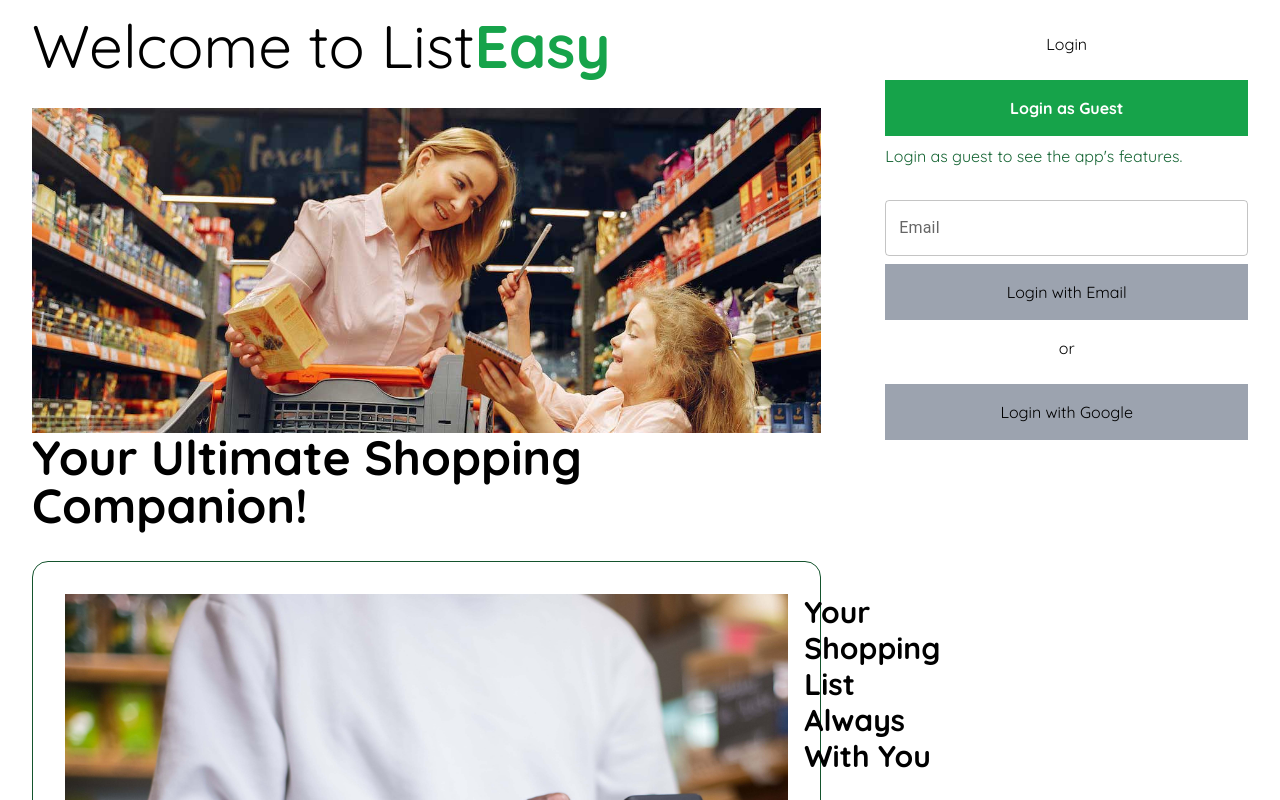
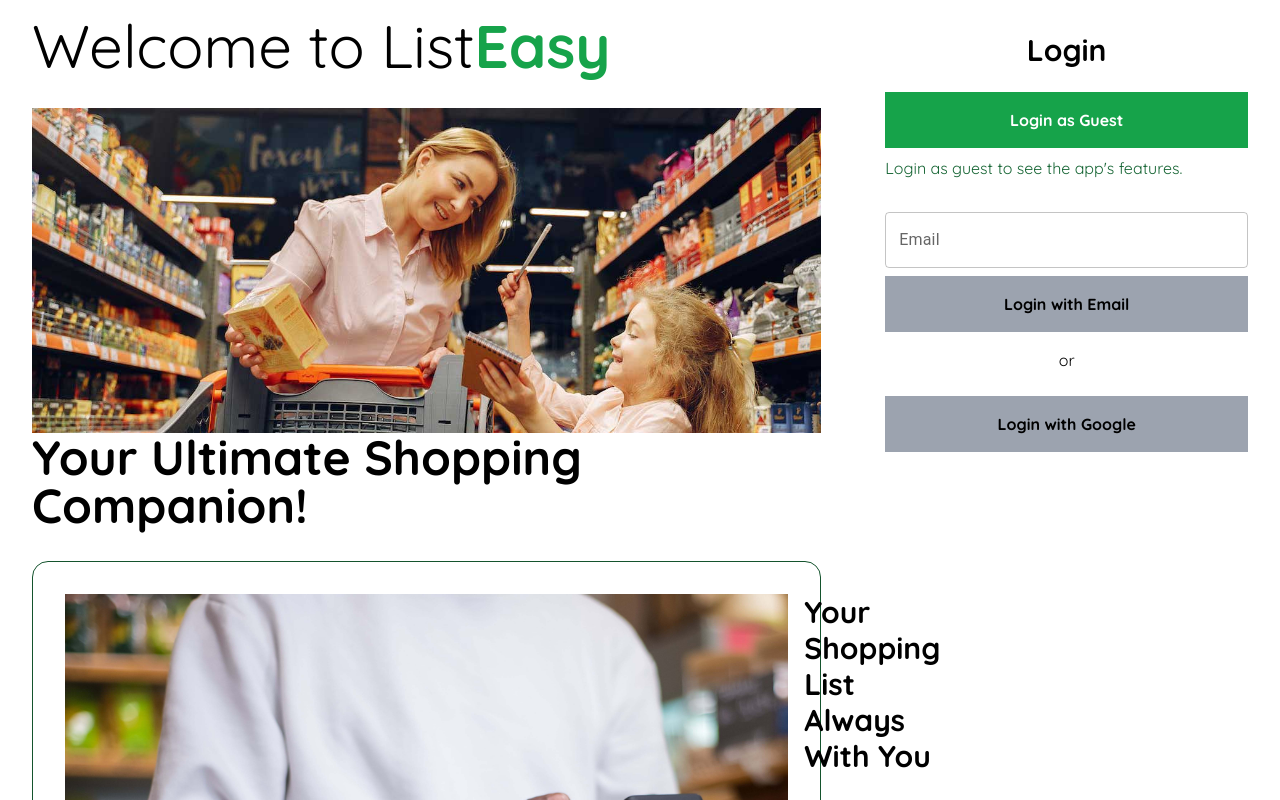
Before and after one commit to lemreyes/shopping_list, a Next.js app: page /Auth/Login in a window 1280 px wide. Shown: the top 800 px of the page. Built offline with nearby package versions, Linux system fonts and the light colour scheme.

Commit message:
font adjustments in login panel

```diff
--- a/src/app/Auth/Login/Components/DemoLogin.tsx
+++ b/src/app/Auth/Login/Components/DemoLogin.tsx
@@ -16,7 +16,7 @@ export default function DemoLogin() {
         Login as Guest
       </button>
       <p className="text-green-800 text-left">
-        Login as guest to see the app&apos;s features.{" "}
+        Login as guest to see the app&apos;s features.
       </p>
     </div>
   );
--- a/src/app/Auth/Login/Components/LoginPanel.tsx
+++ b/src/app/Auth/Login/Components/LoginPanel.tsx
@@ -37,7 +37,7 @@ export default function LoginPanel() {
       id="login"
       className="flex flex-col items-center p-8 border-t desktop:border-none"
     >
-      <h2 className="mb-4">Login</h2>
+      <h2 className="mb-4 font-bold text-3xl">Login</h2>
       <DemoLogin />
       <TextField
         id="outlined-basic"
@@ -47,7 +47,7 @@ export default function LoginPanel() {
         onChange={hdlEmailInputOnChange}
       />
       <button
-        className="w-full mt-2 p-4 bg-gray-400 hover:bg-gray-100"
+        className="w-full mt-2 p-4 bg-gray-400 hover:bg-gray-100 font-bold"
         onClick={() => signIn("email", { email, callbackUrl: "/" })}
       >
         Login with Email
@@ -55,7 +55,7 @@ export default function LoginPanel() {
       <p className="my-4">or</p>
 
       <button
-        className="w-full mt-2 p-4 bg-gray-400 hover:bg-gray-100"
+        className="w-full mt-2 p-4 bg-gray-400 hover:bg-gray-100 font-bold"
         onClick={() => signIn("google", { callbackUrl: "/" })}
       >
         Login with Google
```
